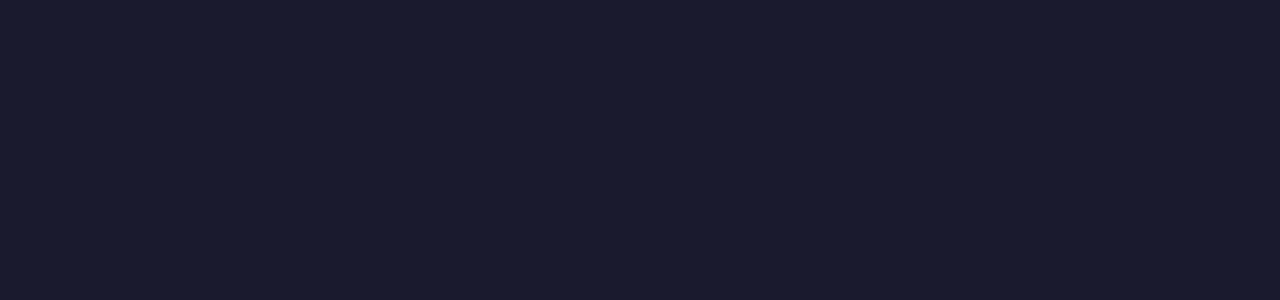
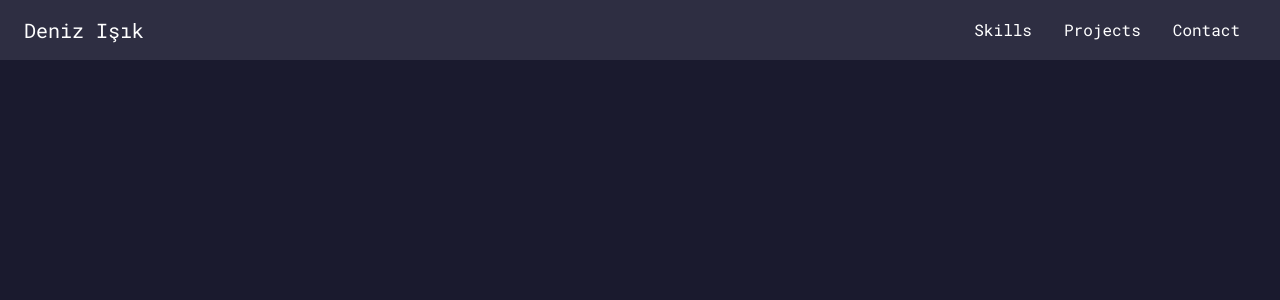
Before and after one commit to laurance18/portfolio, a JavaScript app in the folder portfolio-site/: page / in a window 1280 px wide. Shown: the top 300 px of the page. Built offline with nearby package versions, Linux system fonts and the light colour scheme; the HTML template or start-up script is replaced by a standard one.

Commit message:
First template of Navbar

```diff
--- a/portfolio-site/src/components/Navbar.js
+++ b/portfolio-site/src/components/Navbar.js
@@ -1,7 +1,12 @@
 export default function Navbar() {
     return (
-        <nav>
-
+        <nav className="bg-secondary flex justify-between xl:justify-between items-center py-4 px-6">
+            <h2 className="text-white xl:text-xl text-sm">Deniz Işık</h2>
+            <div className="nav--links">
+                <a href="#about" className="text-white xl:text-base text-[10px] hover:text-gray-300 px-2 xl:px-4">Skills</a>
+                <a href="#about" className="text-white xl:text-base text-[10px] hover:text-gray-300 px-2 xl:px-4">Projects</a>
+                <a href="#about" className="text-white xl:text-base text-[10px] hover:text-gray-300 px-2 xl:px-4">Contact</a>
+            </div>
         </nav>
     )
 }
```
